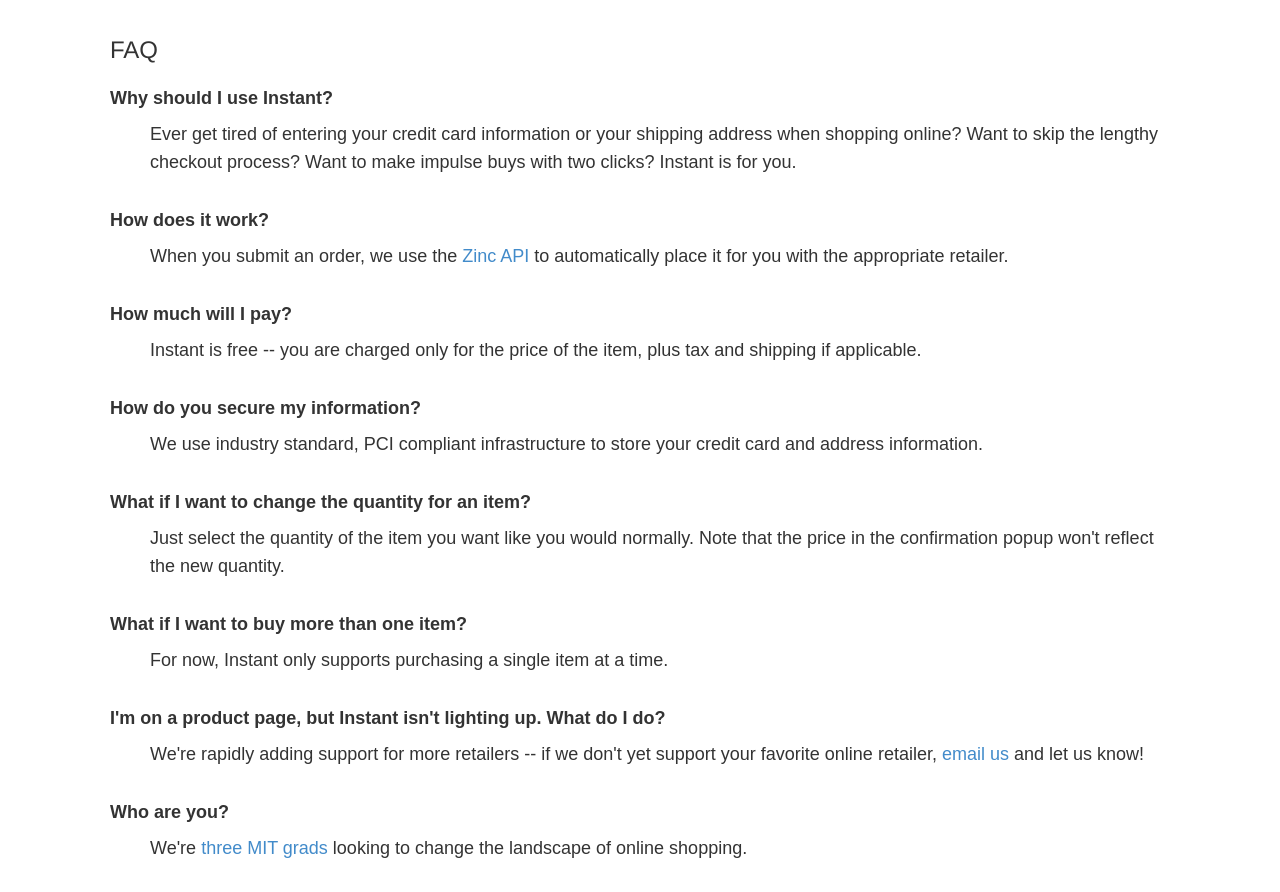
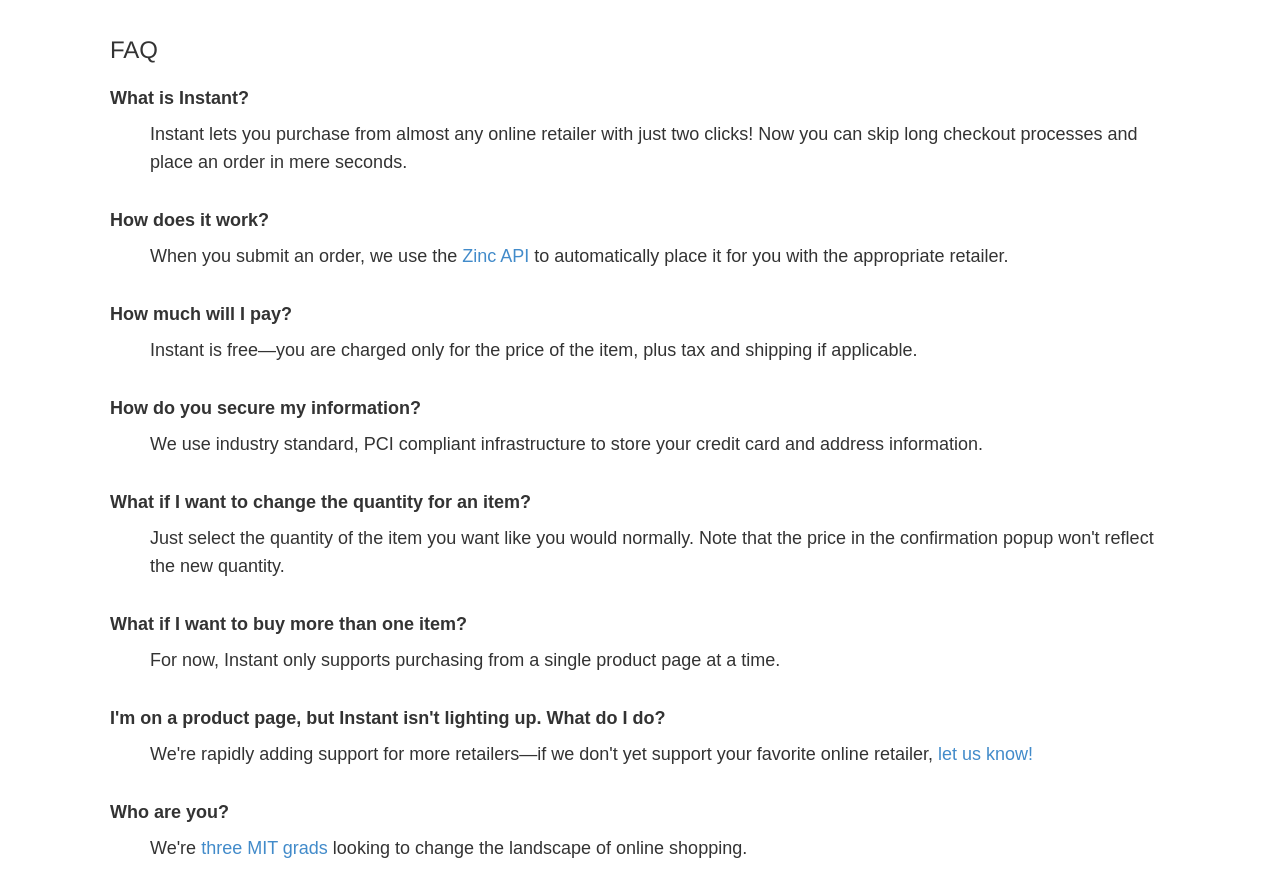
Before and after one commit to maxko87/zinc_instant, a browser extension: page src/options/faq.html in a window 1280 px wide. Shown: the part 552-1444 px from the top of the page. Drawn offline with Linux system fonts and the light colour scheme.

Commit message:
small copy changes--framed first faq q mor epositively

```diff
--- a/src/options/faq.html
+++ b/src/options/faq.html
@@ -52,12 +52,12 @@
 
         <section class="instructions">
           <h3>FAQ</h3>
-          <div class="faq-question">Why should I use Instant?</div>
-          <div class="faq-answer">Ever get tired of entering your credit card information or your shipping address when shopping online? Want to skip the lengthy checkout process? Want to make impulse buys with two clicks? Instant is for you. </div>
+          <div class="faq-question">What is Instant?</div>
+          <div class="faq-answer">Instant lets you purchase from almost any online retailer with just two clicks! Now you can skip long checkout processes and place an order in mere seconds.</div>
           <div class="faq-question">How does it work?</div>
           <div class="faq-answer">When you submit an order, we use the <a href="http://zinc.io">Zinc API</a> to automatically place it for you with the appropriate retailer.</div>
           <div class="faq-question">How much will I pay?</div>
-          <div class="faq-answer">Instant is free -- you are charged only for the price of the item, plus tax and shipping if applicable. </div>
+          <div class="faq-answer">Instant is free&#8212you are charged only for the price of the item, plus tax and shipping if applicable. </div>
           <div class="faq-question">How do you secure my information?</div>
           <div class="faq-answer">We use industry standard, PCI compliant infrastructure to store your credit card and address information.</div>
 
@@ -65,9 +65,9 @@
           <div class="faq-question">What if I want to change the quantity for an item?</div>
           <div class="faq-answer">Just select the quantity of the item you want like you would normally. Note that the price in the confirmation popup won't reflect the new quantity.</div>
           <div class="faq-question">What if I want to buy more than one item?</div>
-          <div class="faq-answer">For now, Instant only supports purchasing a single item at a time.</div>
+          <div class="faq-answer">For now, Instant only supports purchasing from a single product page at a time.</div>
           <div class="faq-question">I'm on a product page, but Instant isn't lighting up. What do I do?</div>
-          <div class="faq-answer">We're rapidly adding support for more retailers -- if we don't yet support your favorite online retailer, <a href="mailto:support@zinc.io">email us</a> and let us know!</div>
+          <div class="faq-answer">We're rapidly adding support for more retailers&#8212if we don't yet support your favorite online retailer, <a href="mailto:support@zinc.io">let us know!</a></div>
 
           <div class="faq-question">Who are you?</div>
           <div class="faq-answer">We're <a href="http://zinc.io/about">three MIT grads</a> looking to change the landscape of online shopping.</div>
```
